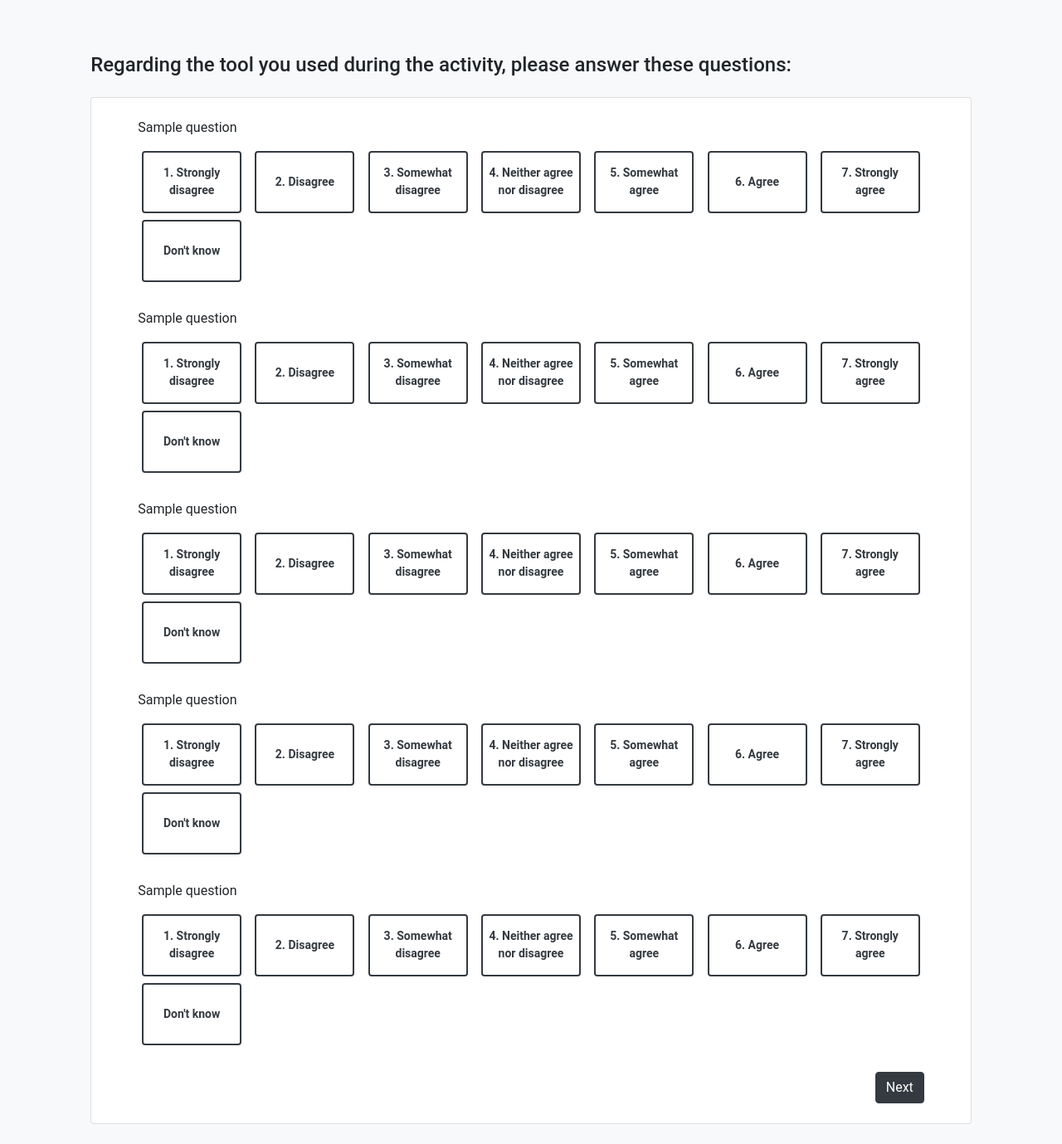
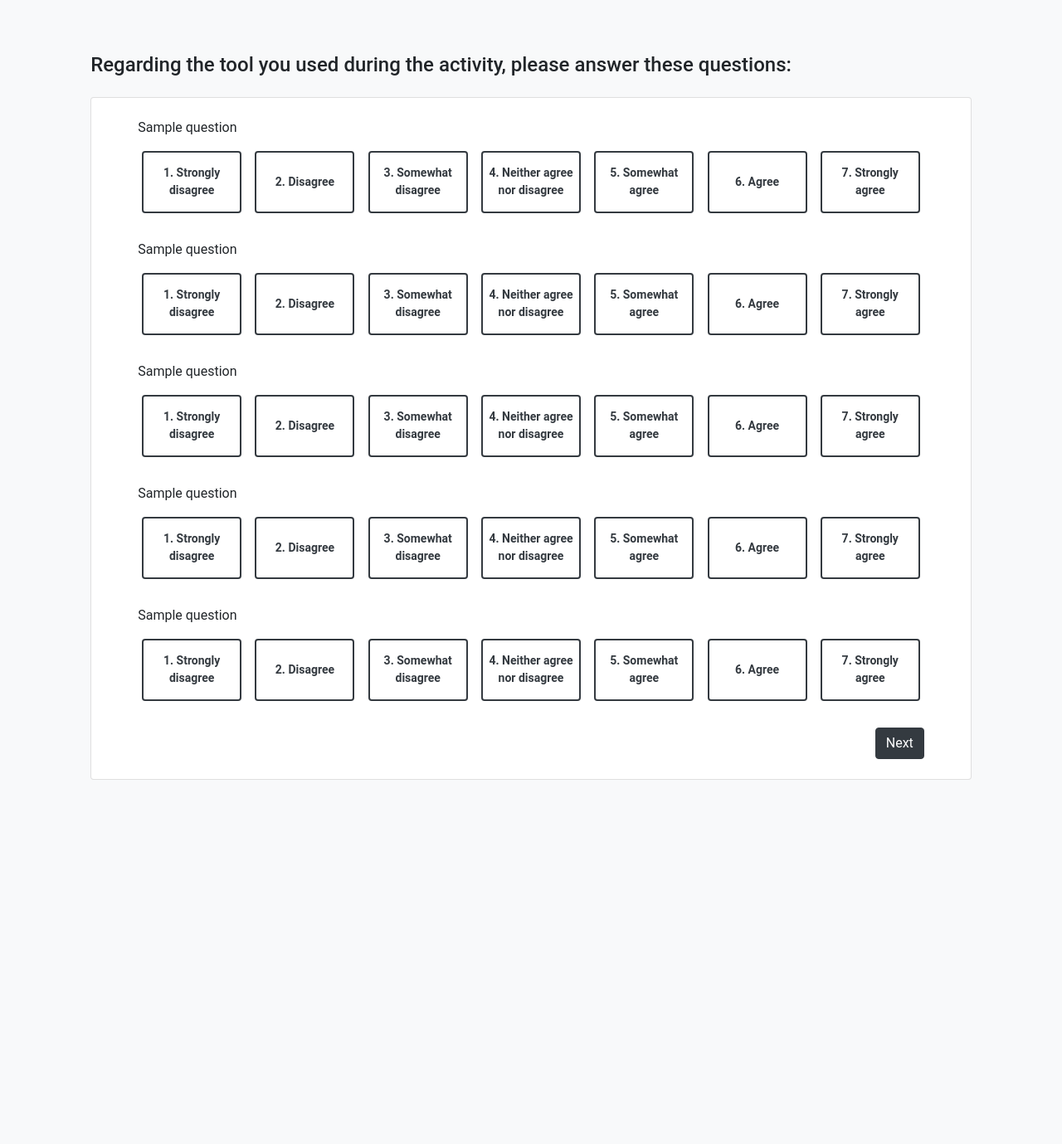
Before and after one commit to lucas-bs/thesis-survey, a Flask app: template gpt/templates/trust1.html in a window 1280 px wide. Shown: the part 16-1395 px from the top of the page at 83% size. After the commit the page ends 956 px from the top, so only its background shows below. Run offline with Flask 3, Linux system fonts and the light colour scheme; the template is opened without the code that fills it: most values are stand-ins (such as "Sample title", 1, 10 or a date in 2020); some libraries are stand-ins or nearby versions.

Commit message:
Update trust1.html

```diff
--- a/gpt/templates/trust1.html
+++ b/gpt/templates/trust1.html
@@ -10,12 +10,12 @@
             <div class="trust-container">
                 <div class="questions-trust">
                     <form action="/trust" method="post">
-                        {% set scale = ["1. Strongly disagree", "2. Disagree", "3. Somewhat disagree", "4. Neither agree nor disagree", "5. Somewhat agree", "6. Agree", "7. Strongly agree", "Don't know"] %}
+                        {% set scale = ["1. Strongly disagree", "2. Disagree", "3. Somewhat disagree", "4. Neither agree nor disagree", "5. Somewhat agree", "6. Agree", "7. Strongly agree"] %}
                         {% for i in range(1, 6) %}
                         <div class="trust-question mb-4">
                             <p class="question-text">{{ questions[i-1] }}</p>
                             <div class="trust-scale d-flex justify-content-between flex-wrap">
-                                {% for j in range(1, 9) %}
+                                {% for j in range(1, 8) %}
                                 <div class="trust-option mb-2">
                                     <input
                                         type="radio"
```
